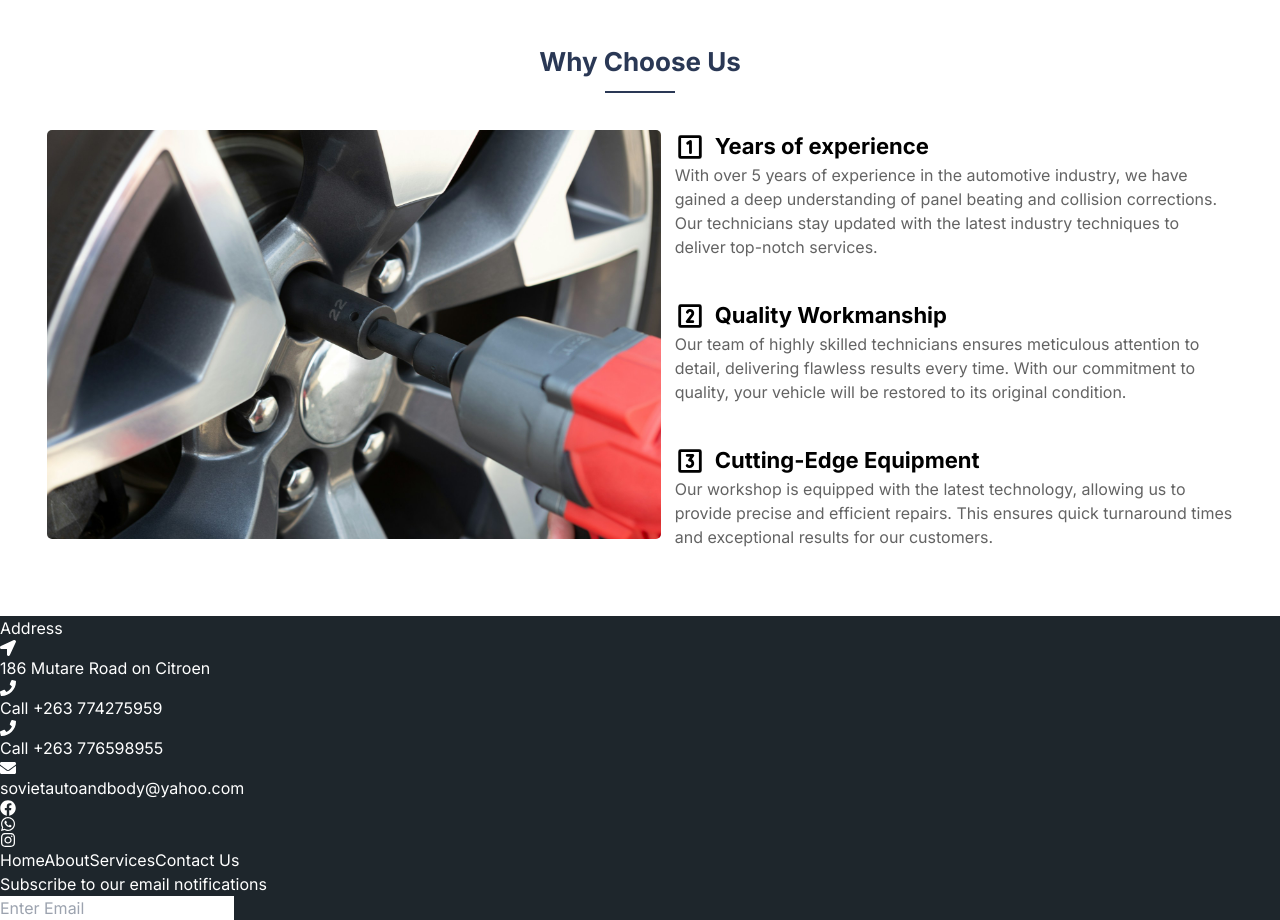
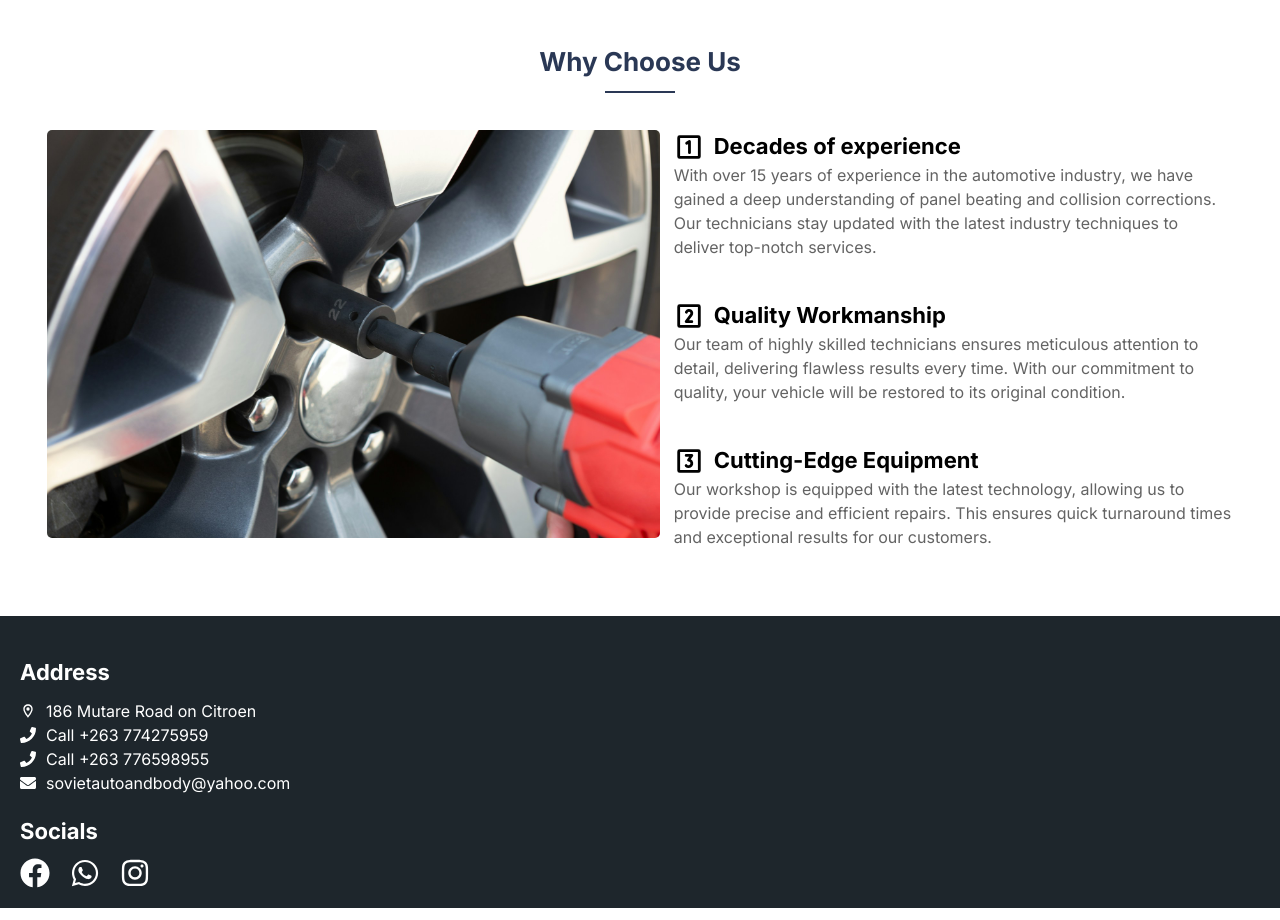
Before and after one commit to tinotendajecha/soviet-website, a Next.js app: page / in a window 1280 px wide. Shown: the part 1440-2360 px from the top of the page. Built offline with nearby package versions, Linux system fonts and the light colour scheme.

Commit message:
second commit

```diff
--- a/src/app/page.jsx
+++ b/src/app/page.jsx
@@ -100,11 +100,11 @@ export default function Home() {
               <div className="benefit">
                 <div>
                   <PiNumberSquareOneBold size={30}/>
-                  <h1>Years of experience</h1>
+                  <h1>Decades of experience</h1>
                 </div>
 
                 <p>
-                  With over 5 years of experience in the automotive industry, we
+                  With over 15 years of experience in the automotive industry, we
                   have gained a deep understanding of panel beating and
                   collision corrections. Our technicians stay updated with the
                   latest industry techniques to deliver top-notch services.
--- a/src/components/Footer.jsx
+++ b/src/components/Footer.jsx
@@ -1,57 +1,60 @@
 import React from "react";
 import "./styles/footer.css";
-import { FaEnvelope, FaFacebook, FaInstagram, FaLocationArrow, FaPhone, FaWhatsapp } from "react-icons/fa";
+import {
+  FaEnvelope,
+  FaFacebook,
+  FaInstagram,
+  FaLocationArrow,
+  FaPhone,
+  FaWhatsapp,
+} from "react-icons/fa";
+import { TiLocation } from "react-icons/ti";
+import { MdOutlineLocationOn } from "react-icons/md";
 import Link from "next/link";
 
 const Footer = () => {
   return (
     <div className="footer">
-      <div>
+      <div className="footer-container">
         <h2>Address</h2>
         <div>
-          <FaLocationArrow />
+          <MdOutlineLocationOn />
           <p>186 Mutare Road on Citroen</p>
         </div>
 
         <div>
-          <div className="phone"><FaPhone />
-          <p>Call +263 774275959</p></div>
+          <FaPhone />
+          <p>Call +263 774275959</p>
+        </div>
 
-          <div className="phone"><FaPhone />
-          <p>Call +263 776598955</p></div>
+        <div className="phone">
+          <FaPhone />
+          <p>Call +263 776598955</p>
         </div>
 
         <div className="email">
           <FaEnvelope />
           <p>sovietautoandbody@yahoo.com</p>
         </div>
+      </div>
 
-        <div className="socials">
-          <Link href=''>
-            <FaFacebook />
-          </Link>
-
-          <Link href=''>
-            <FaWhatsapp />
-          </Link>
-
-          <Link href=''>
-            <FaInstagram />
-          </Link>
+      <div className="socials">
+        <div className="footer-container">
+          <h2>Socials</h2>
         </div>
 
         <div className="links">
-          <Link href=''>Home</Link>
-          <Link href=''>About</Link>
-          <Link href=''>Services</Link>
-          <Link href=''>Contact Us</Link>
-        </div>
+          <Link href="">
+            <FaFacebook size={30}/>
+          </Link>
 
-        <div className="subscribe">
-          <h2>Subscribe to our email notifications</h2>
-          <form action="">
-            <input type="text" placeholder="Enter Email"/>
-          </form>
+          <Link href="">
+            <FaWhatsapp size={30} />
+          </Link>
+
+          <Link href="">
+            <FaInstagram size={30} />
+          </Link>
         </div>
       </div>
     </div>
--- a/src/components/styles/footer.css
+++ b/src/components/styles/footer.css
@@ -1,4 +1,28 @@
 .footer{
     background-color: #1E262C;
     color:white;
+    padding: 20px;
 }
+.footer-container{
+    display: flex;
+    flex-direction: column;
+}
+
+.footer-container h2{
+    font-size: 22px;
+    font-weight: bold;
+    margin-bottom: 10px;
+    margin-top: 20px;
+}
+
+.footer-container div{
+    display:flex;
+    align-items: center;
+    gap: 10px;
+}
+
+.links{
+    display: flex;
+    gap: 20px;
+    align-items: center;
+}
```
